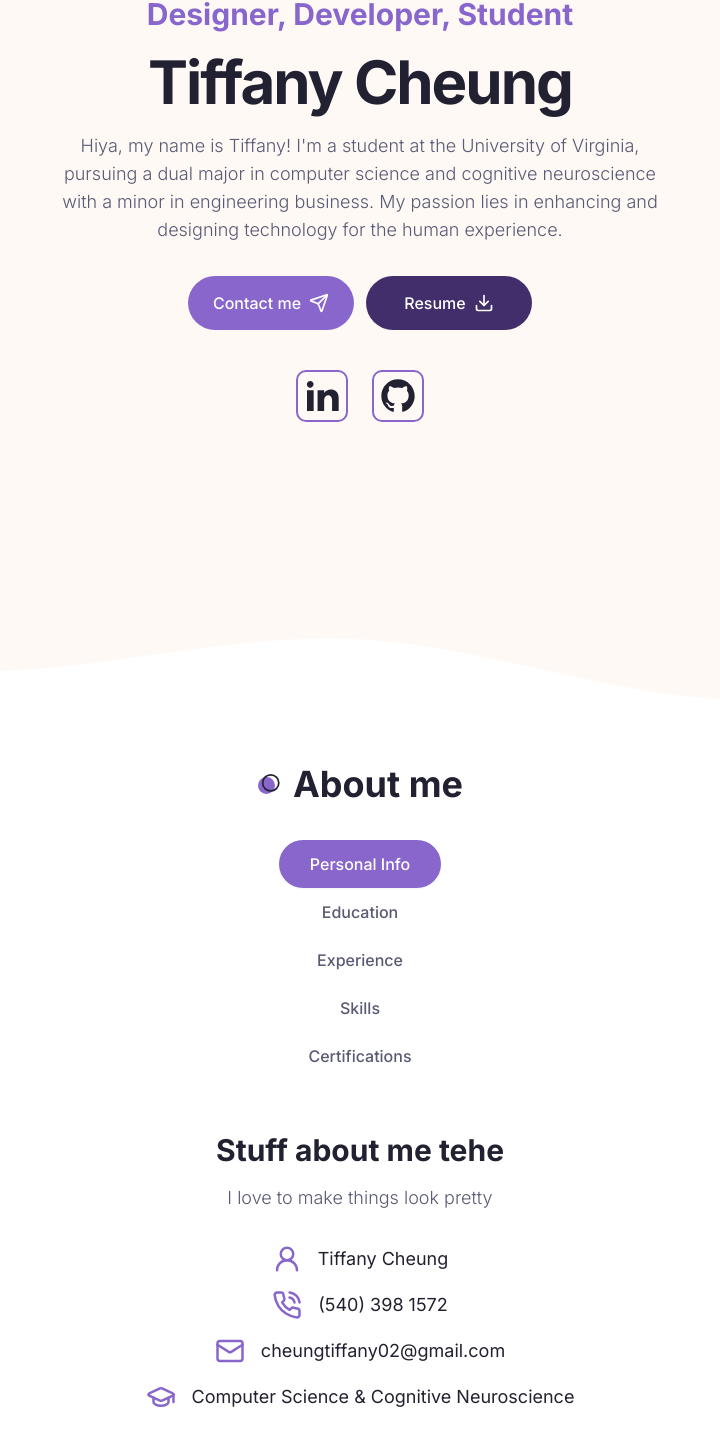
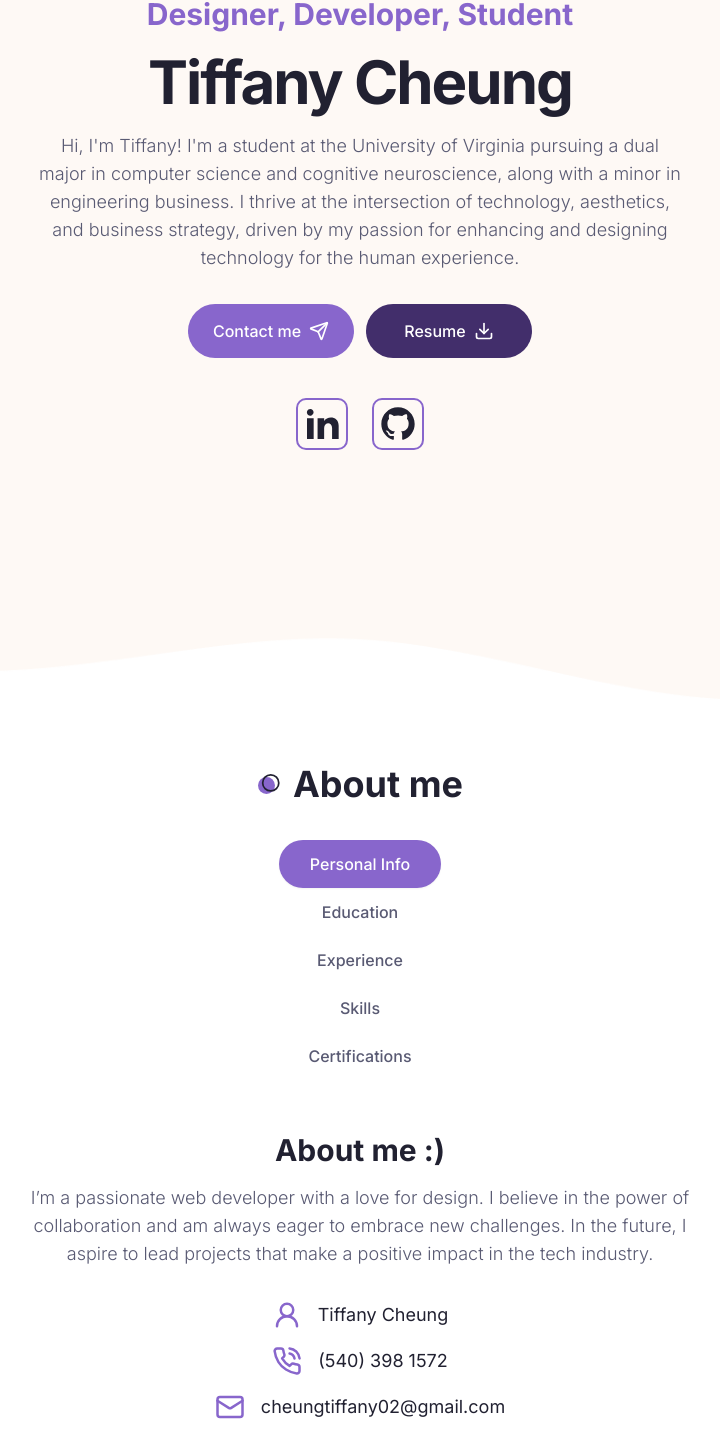
Before and after one commit to Tcheung787/Portfolio-TC, a Next.js app: page / in a window 1280 px wide. Shown: the part 175-1616 px from the top of the page, without its empty margins (280-1000 px from the left). Built offline with nearby package versions, Linux system fonts and the light colour scheme.

Commit message:
fixed and edited small things

```diff
--- a/components/About.jsx
+++ b/components/About.jsx
@@ -80,7 +80,7 @@ const skillData = [
     title: 'skills',
     data: [
       {
-        name: 'Python, Java, HTML/CSS, Javascript, TypeScript, MATLAB, SQL, C/C++',
+        name: 'Javascript, HTML/CSS, TypeScript, Python, Java, MATLAB, SQL, C/C++',
       },
       {
         name: 'React, Tailwind CSS, Framer Motion, Next.js, Node.js, JavaFX, JUnit, Selenium',
@@ -95,24 +95,31 @@ const skillData = [
     data: [
       {
         imgPath: '/about/vscode.svg',
+        link: 'https://code.visualstudio.com/',
       },
       {
         imgPath: '/about/figma.svg',
+        link: 'https://www.figma.com/',
       },
       {
         imgPath: '/about/git.svg',
+        link: 'https://git-scm.com/',
       },
       {
         imgPath: '/about/gradle.svg',
+        link: 'https://gradle.org/',
       },
       {
         imgPath: '/about/intellj.svg',
+        link: 'https://www.jetbrains.com/idea/',
       },
       {
         imgPath: '/about/pycharm.svg',
+        link: 'https://www.jetbrains.com/pycharm/',
       },
       {
         imgPath: '/about/eclipse.svg',
+        link: 'https://www.eclipse.org/',
       },
 
     ],
@@ -122,6 +129,9 @@ const certificationData = [
   {
     title: 'certifications',
     data: [
+      {
+        name: 'Deloitte Australia Technology Job Simulation Certification',
+      },
       {
         name: 'Goldman Sachs Software Engineering Job Simulation Certification',
       },
@@ -213,13 +223,13 @@ const About = () => {
                 <TabsContent value='personal'>
                   <div className='text-center xl:text-left'>
                     <h3 className='h3 mb-4'>
-                      Stuff about me tehe
+                      About me :)
                     </h3>
-                    <p className='subtitle max-w-xl mx-auto xl:mx-0'>
-                      I love to make things look pretty
+                    <p className='subtitle max-w-2xl mx-auto xl:mx-0'>
+                    I’m a passionate web developer with a love for design. I believe in the power of collaboration and am always eager to embrace new challenges. In the future, I aspire to lead projects that make a positive impact in the tech industry.
                     </p>
                     {/* icons */}
-                    <div className='grid xl:grid-cols-2 gap-4 mb-12'>
+                    <div className='grid xl:grid-cols-2 gap-4 mb-6'>
                       {infoData.map((item, index) => {
                         return (
                           <div
@@ -236,7 +246,7 @@ const About = () => {
                     <div className='flex flex-col gap-y-2'>
                       <div className='text-primary'>My Hobbies</div>
                       <div className='border-b border-border '></div>
-                      <div>Baking, Eating, Working out, Reading, Art</div>
+                      <div>Art, Cooking, Baking, Eating, Hiking, Tennis, Working out, Reading</div>
                     </div>
                   </div>
                 </TabsContent>
@@ -350,16 +360,18 @@ const About = () => {
                       {/* tool list */}
                       <div className='flex gap-x-8 justify-center xl:justify-start'>
                         {getData(skillData, 'tools').data.map((item, index) => {
-                          const { imgPath } = item;
+                          const { imgPath, link } = item;
                           return (
                             <div key={index}>
+                              <a href={link} target='_blank' rel='noopener noreferrer'>
                                 <Image
                                   src={imgPath}
                                   width={48}
                                   height={48}
-                                alt=''
+                                  alt='Tool Logo'
                                   priority
                                 />
+                              </a>
                             </div>
                           );
                         })}
@@ -373,7 +385,7 @@ const About = () => {
                   <div className='text-center xl:text-left'>
                     <h3 className='h3 mb-8'>Certifications and Awards</h3>
                     {/* certifications */}
-                    <div className='mb-8'>
+                    <div className='mb-6'>
                       <h4 className='text-xl font-semibold mb-2'>Certifications</h4>
                       <div className='border-b border-border mb-2'></div>
                       {/* Certification list */}
--- a/components/Hero.jsx
+++ b/components/Hero.jsx
@@ -12,17 +12,17 @@ import Socials from './Socials';
 
 const Hero = () => {
   return (
-    <section className='py-12 xl:py-26 h-[94vh] xl:pt-20 bg-hero bg-no-repeat bg-bottom bg-cover dark:bg-none'>
+    <section className='py-12 xl:py-26 h-[94vh] xl:pt-18 bg-hero bg-no-repeat bg-bottom bg-cover dark:bg-none'>
       <div className='container mx-auto '>
         <div className='flex justify-between gap-x-8'>
           {/* text */}
-          <div className='flex max-w-[600px] flex-col justify-center mx-auto xl:mx-12 text-center xl:text-left'>
+          <div className='flex max-w-[645px] flex-col justify-center mx-auto xl:mx-12 text-center xl:text-left'>
             <div className='text-3xl capitalize font-bold mb-5 text-primary tracking-[px]'>
               Designer, Developer, Student
             </div>
             <h1 className='h1 mb-5'>Tiffany Cheung</h1>
-            <p className='subtitle max-w-[600px] mx-auto xl:mx-0'>
-              Hiya, my name is Tiffany! I'm a student at the University of Virginia, pursuing a dual major in computer science and cognitive neuroscience with a minor in engineering business. My passion lies in enhancing and designing technology for the human experience.
+            <p className='subtitle max-w-[645px] mx-auto xl:mx-0'>
+            Hi, I'm Tiffany! I'm a student at the University of Virginia pursuing a dual major in computer science and cognitive neuroscience, along with a minor in engineering business. I thrive at the intersection of technology, aesthetics, and business strategy, driven by my passion for enhancing and designing technology for the human experience.
             </p>
             {/* buttons */}
             <div className='flex flex-col gap-y-3 md:flex-row gap-x-3 mx-auto xl:mx-0 mb-10'>
```
Also changed, not shown: 1 other file (tests, documents, lock files or other folders). Lines whose indentation alone changed are shown as unchanged.
